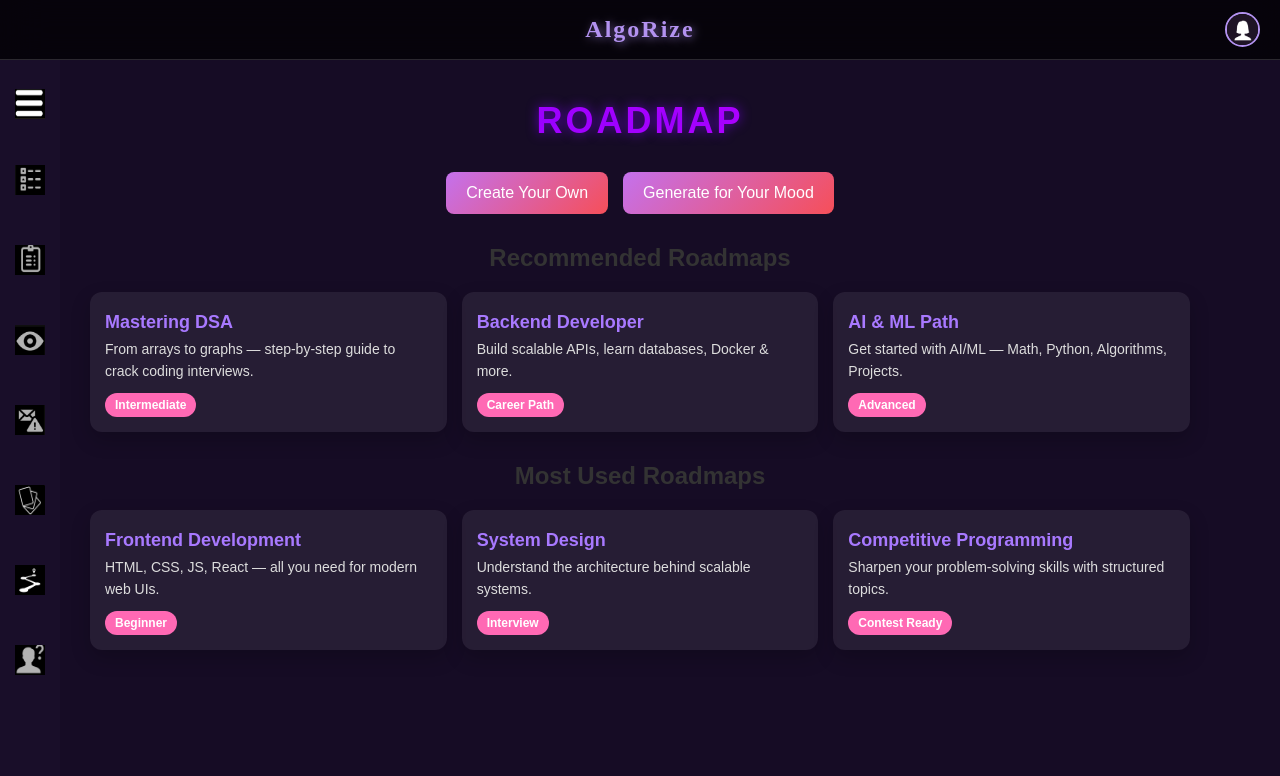
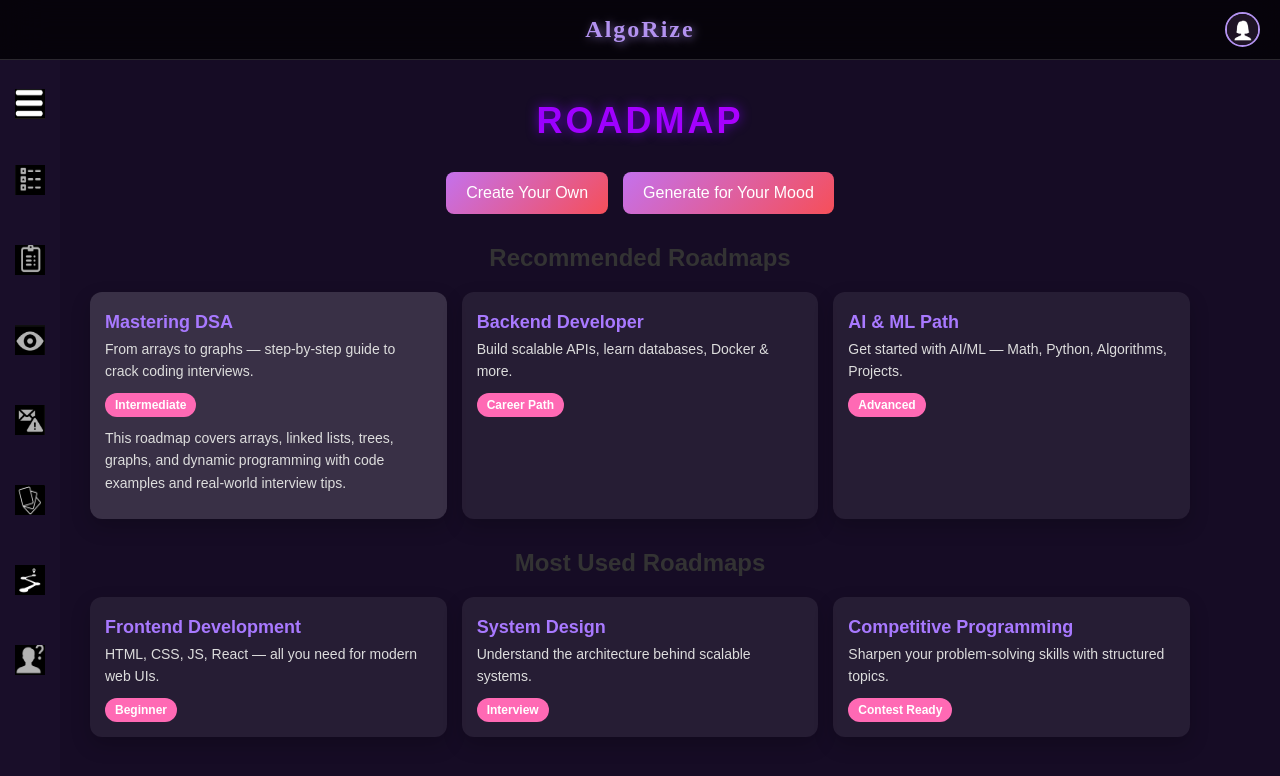
Before and after one commit to keerti144/DSA-Viz, a React (Vite) app in the folder frontend/: page /roadmap in a window 1280 px wide. Both pictures are taken after a click on the element 268 px from the left and 361 px from the top of the page. Shown: the top 776 px of the page. Built offline with nearby package versions, Linux system fonts and the light colour scheme.

Commit message:
roadmap toggle

```diff
--- a/frontend/src/roadmap/roadmap.css
+++ b/frontend/src/roadmap/roadmap.css
@@ -99,3 +99,13 @@
     border-radius: 15px;
     font-weight: bold;
   }
+  .card-content {
+    margin-top: 10px;
+    font-size: 14px;
+    color: #dddddd;
+    transition: opacity 0.3s ease;
+  }
+
+  .card.expanded {
+    background: rgba(255, 255, 255, 0.15);
+  }
--- a/frontend/src/roadmap/roadmap.jsx
+++ b/frontend/src/roadmap/roadmap.jsx
@@ -1,4 +1,4 @@
-import React from "react";
+import React, { useState } from "react";
 import Header from "../header/header";
 import Sidebar from "../sidebar/sidebar";
 import "./roadmap.css";
@@ -9,16 +9,19 @@ const roadmapData = {
       title: "Mastering DSA",
       description: "From arrays to graphs — step-by-step guide to crack coding interviews.",
       tag: "Intermediate",
+      content: "This roadmap covers arrays, linked lists, trees, graphs, and dynamic programming with code examples and real-world interview tips.",
     },
     {
       title: "Backend Developer",
       description: "Build scalable APIs, learn databases, Docker & more.",
       tag: "Career Path",
+      content: "Start with Node.js/Express, then databases like MongoDB/PostgreSQL, then learn Docker, Redis, and cloud deployment.",
     },
     {
       title: "AI & ML Path",
       description: "Get started with AI/ML — Math, Python, Algorithms, Projects.",
       tag: "Advanced",
+      content: "Linear algebra, probability, scikit-learn, TensorFlow/PyTorch, ML projects — this path prepares you for research and industry.",
     },
   ],
   popular: [
@@ -26,21 +29,50 @@ const roadmapData = {
       title: "Frontend Development",
       description: "HTML, CSS, JS, React — all you need for modern web UIs.",
       tag: "Beginner",
+      content: "Start with HTML/CSS basics, then JavaScript, then React. Later dive into UI frameworks and build portfolio projects.",
     },
     {
       title: "System Design",
       description: "Understand the architecture behind scalable systems.",
       tag: "Interview",
+      content: "Learn load balancing, caching, databases, microservices, CAP theorem, and draw architecture diagrams with tradeoffs.",
     },
     {
       title: "Competitive Programming",
       description: "Sharpen your problem-solving skills with structured topics.",
       tag: "Contest Ready",
+      content: "Focus on patterns, greedy algorithms, DP, number theory, and solve problems on Codeforces/Leetcode regularly.",
     },
   ],
 };
 
 export const Roadmap = () => {
+  const [expandedCard, setExpandedCard] = useState(null);
+
+  const toggleCard = (section, index) => {
+    const id = `${section}-${index}`;
+    setExpandedCard(expandedCard === id ? null : id);
+  };
+
+  const renderCards = (data, sectionName) =>
+    data.map((item, index) => {
+      const id = `${sectionName}-${index}`;
+      const isExpanded = expandedCard === id;
+
+      return (
+        <div className={`card ${isExpanded ? "expanded" : ""}`} key={index} onClick={() => toggleCard(sectionName, index)}>
+          <h3>{item.title}</h3>
+          <p>{item.description}</p>
+          <span className="tag">{item.tag}</span>
+          {isExpanded && (
+            <div className="card-content">
+              <p>{item.content}</p>
+            </div>
+          )}
+        </div>
+      );
+    });
+
   return (
     <div className="roadmap-page">
       <Header />
@@ -56,26 +88,14 @@ export const Roadmap = () => {
         <div className="section">
           <h2>Recommended Roadmaps</h2>
           <div className="grid">
-            {roadmapData.recommended.map((item, index) => (
-              <div className="card" key={index}>
-                <h3>{item.title}</h3>
-                <p>{item.description}</p>
-                <span className="tag">{item.tag}</span>
-              </div>
-            ))}
+            {renderCards(roadmapData.recommended, "recommended")}
           </div>
         </div>
 
         <div className="section">
           <h2>Most Used Roadmaps</h2>
           <div className="grid">
-            {roadmapData.popular.map((item, index) => (
-              <div className="card" key={index}>
-                <h3>{item.title}</h3>
-                <p>{item.description}</p>
-                <span className="tag">{item.tag}</span>
-              </div>
-            ))}
+            {renderCards(roadmapData.popular, "popular")}
           </div>
         </div>
       </div>
```
